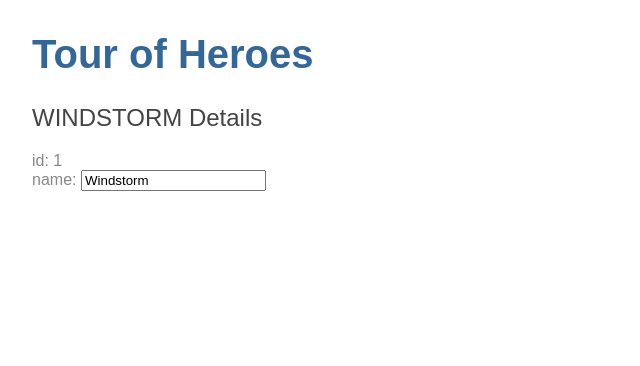
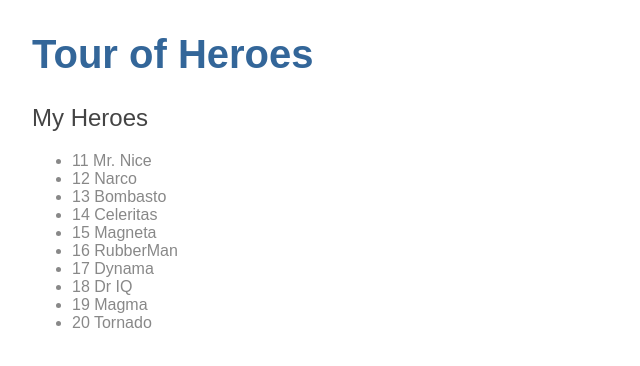
Before and after one commit to ozaki25/angular_tutorial, an Angular app: page / in a window 1280 px wide. Shown: the top 366 px of the page, without its empty margins (0-640 px from the left). Built offline with nearby package versions, Linux system fonts and the light colour scheme.

Commit message:
add index heroes

```diff
--- a/src/app/heroes/heroes.component.html
+++ b/src/app/heroes/heroes.component.html
@@ -1,7 +1,16 @@
-<h2>{{hero.name | uppercase}} Details</h2>
-<div class="hero-id"><span>id: </span>{{hero.id}}</div>
-<div class="hero-name">
-  <label>name:
-    <input [(ngModel)]="hero.name" placeholder="name">
-  </label>
+<h2>My Heroes</h2>
+<ul class="heroes">
+  <li *ngFor="let hero of heroes" (click)="onSelect(hero)">
+    <span class="badge">{{hero.id}}</span> {{hero.name}}
+  </li>
+</ul>
+
+<div *ngIf="selectedHero">
+  <h2>{{selectedHero.name | uppercase}} Details</h2>
+  <div class="hero-id"><span>id: </span>{{selectedHero.id}}</div>
+  <div class="hero-name">
+    <label>name:
+      <input [(ngModel)]="selectedHero.name" placeholder="name">
+    </label>
+  </div>
 </div>
--- a/src/app/heroes/heroes.component.ts
+++ b/src/app/heroes/heroes.component.ts
@@ -1,4 +1,5 @@
 import { Component, OnInit } from '@angular/core';
+import { HEROES } from './mock-heroes';
 import { Hero } from './Hero';
 
 @Component({
@@ -7,14 +8,16 @@ import { Hero } from './Hero';
   styleUrls: ['./heroes.component.css']
 })
 export class HeroesComponent implements OnInit {
-  hero: Hero = {
-    id: 1,
-    name: 'Windstorm',
-  };
+  heroes = HEROES;
+
+  selectedHero: Hero;
 
   constructor() { }
 
   ngOnInit() {
   }
 
+  onSelect(hero: Hero): void {
+    this.selectedHero = hero;
+  }
 }
--- /dev/null
+++ b/src/app/heroes/mock-heroes.ts
@@ -0,0 +1,14 @@
+import { Hero } from './hero';
+
+export const HEROES: Hero[] = [
+  { id: 11, name: 'Mr. Nice' },
+  { id: 12, name: 'Narco' },
+  { id: 13, name: 'Bombasto' },
+  { id: 14, name: 'Celeritas' },
+  { id: 15, name: 'Magneta' },
+  { id: 16, name: 'RubberMan' },
+  { id: 17, name: 'Dynama' },
+  { id: 18, name: 'Dr IQ' },
+  { id: 19, name: 'Magma' },
+  { id: 20, name: 'Tornado' }
+];
```
